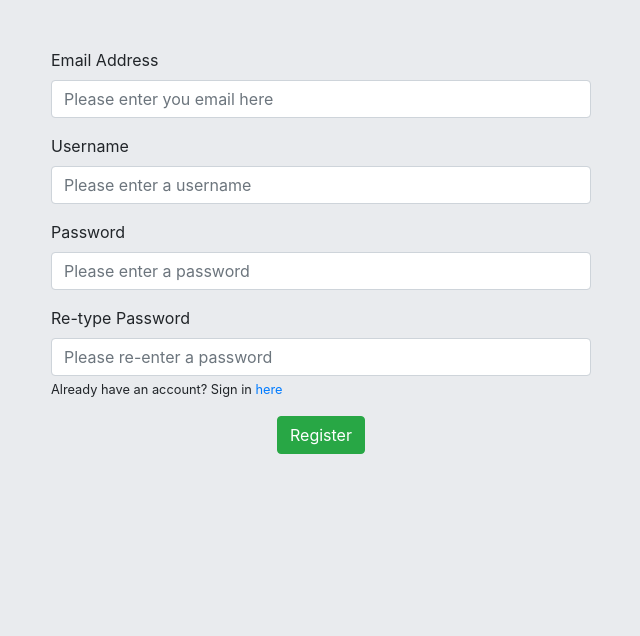
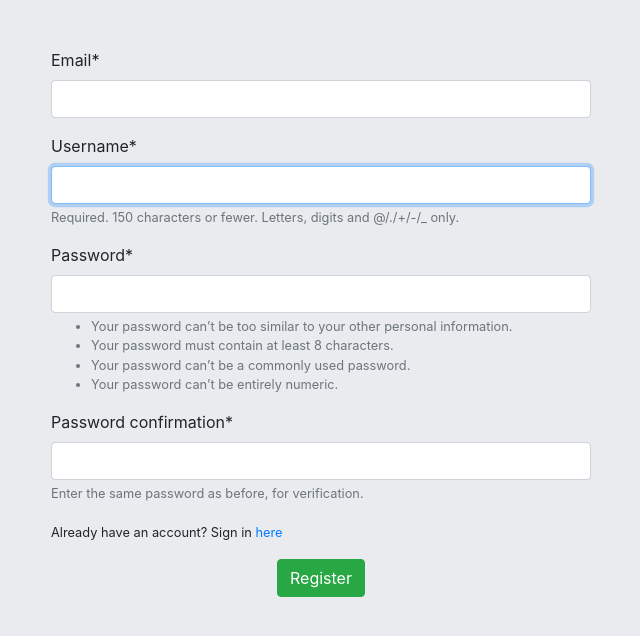
Before and after one commit to brozzi24/socialTestProject, a Django app: page /accounts/register in a window 1280 px wide. Shown: the part 56-692 px from the top of the page, without its empty margins (319-959 px from the left). Run offline with Django 3.2, Linux system fonts and the light colour scheme; some libraries are stand-ins or nearby versions.

Commit message:
update the register and signin forms

```diff
--- a/requirements.txt
+++ b/requirements.txt
@@ -3,3 +3,4 @@ psycopg2==2.8.4
 psycopg2-binary==2.8.4
 black==19.10b0
 pytz==2019.3
+django-crispy-forms==1.8.0
--- /dev/null
+++ b/social_app/accounts/forms.py
@@ -0,0 +1,36 @@
+from django import forms
+from django.contrib.auth.forms import UserCreationForm
+from django.contrib.auth.models import User
+from django.core.exceptions import ValidationError
+from django.contrib.auth import authenticate
+from django.contrib import messages
+
+class RegisterForm(UserCreationForm):
+    email = forms.EmailField(required=True,)
+
+    class Meta:
+        model = User
+        fields = ['email','username','password1','password2']
+
+
+
+class SignInForm(forms.Form):
+    username = forms.CharField(max_length=150)
+    password = forms.CharField(widget=forms.PasswordInput)
+
+    def clean(self):
+        # Grab data from form
+        super(SignInForm,self).clean()
+
+        # Get specific fields in form
+        username = self.cleaned_data.get('username')
+        password = self.cleaned_data.get('password')
+
+        # Validate the user is a registered user
+        if username and password:
+            user = authenticate(username=username,password=password)
+            if not user:
+                raise forms.ValidationError("INVALID CREDENTIALS")
+
+        # Return any errors if they are found
+        return self.cleaned_data
--- a/social_app/accounts/views.py
+++ b/social_app/accounts/views.py
@@ -1,58 +1,52 @@
 from django.shortcuts import render, redirect
 from django.contrib import messages
 from django.contrib.auth.models import User, auth
+from . import forms
 
 # Create your views here.
 def register(request):
+    # Make sure user can only access when signed out
+    if request.user.is_authenticated:
+        return redirect('feed')
     if request.method == 'POST':
-        # Get the required form data
-        email = request.POST['email']
-        username = request.POST['username']
-        password1 = request.POST['password1']
-        password2 = request.POST['password2']
+        # Get form data
+        form = forms.RegisterForm(request.POST)
+        # Check if form input is valid
+        if form.is_valid():
+            form.save()
+            messages.success(request,'Your account has been registered, please sign in!')
+            return redirect('signIn')
+        else:
+            # Return back to the register page with the error messages
+            return render(request,'accounts/register.html', {'form':form})
+    else:
+        form = forms.RegisterForm
+        context = {
+            'form': form,
+        }
+        return render(request,'accounts/register.html',context)
 
-        # Check if email is already in use
-        if User.objects.filter(email=email).exists():
-            messages.error(request,'The email you entered is already in use')
-            return redirect('register')
-        else:
-            # Check if username is already in use
-            if User.objects.filter(username=username).exists():
-                messages.error(request, 'The username {} is already take'.format(username))
-                return redirect('register')
-            else:
-                # Check if passwords do not match
-                if password1 != password2:
-                    messages.error(request, 'The passwords you entered do not match')
-                    return redirect('register')
-                else:
-                    # Everything looks good create user object and save
-                    user = User.objects.create_user(email=email,username=username,password=password1)
-                    user.save()
-                    messages.success(request,'You are registerd now! Please sign in to view feed!')
-                    return render(request,'accounts/signIn.html')
-    else:
-        return render(request,'accounts/register.html')
 
 def signIn(request):
+    # Make sure user can only access when signed out
+    if request.user.is_authenticated:
+        return redirect('feed')
     if request.method == 'POST':
-        # Get the required form data
-        username = request.POST['username']
-        password = request.POST['password']
+        # Get form data
+        form = forms.SignInForm(request.POST)
 
-        # Authenticate user
-        user = auth.authenticate(username=username,password=password)
-        if user is not None:
-            auth.login(request, user)
-            messages.success(request,'You are now logged in')
+        if form.is_valid():
+            username = form.cleaned_data.get('username')
+            password = form.cleaned_data.get('password')
+            user = auth.authenticate(username=username,password=password)
+            auth.login(request,user)
+            messages.success(request,'You are now signed in!')
             return redirect('feed')
         else:
-            messages.error(request,'Invalid Credentials')
-            return redirect('signIn')
-    if request.user.is_authenticated:
-        return redirect('feed')
+            return render(request,'accounts/signIn.html',{'form':form})
     else:
-        return render(request, 'accounts/signIn.html')
+        form = forms.SignInForm
+        return render(request, 'accounts/signIn.html', {'form':form})
 
 def signOut(request):
     if request.method == 'POST':
--- a/social_app/posts/views.py
+++ b/social_app/posts/views.py
@@ -43,7 +43,7 @@ def createPost(request):
                 'New Post!',
                 '{} has created a new post: \n {}'.format(author.username, text),
                 'no-reply@testproject.com',
-                user_email_list,
+                set(user_email_list),
                 fail_silently=False,
             )
         return redirect('feed')
--- a/social_app/socialApp/settings.py
+++ b/social_app/socialApp/settings.py
@@ -39,6 +39,7 @@ INSTALLED_APPS = [
     'django.contrib.staticfiles',
     'accounts.apps.AccountsConfig',
     'posts.apps.PostsConfig',
+    'crispy_forms',
 ]
 
 MIDDLEWARE = [
@@ -118,7 +119,7 @@ USE_L10N = True
 
 USE_TZ = True
 
-
+CRISPY_TEMPLATE_PACK =  'bootstrap4'
 # Static files (CSS, JavaScript, Images)
 # https://docs.djangoproject.com/en/2.2/howto/static-files/
 
--- a/social_app/templates/accounts/register.html
+++ b/social_app/templates/accounts/register.html
@@ -1,4 +1,5 @@
     {% extends 'base.html' %}
+    {% load crispy_forms_tags %}
     {% block content %}
     {% include 'partials/_alerts.html' %}
     <div class="container">
@@ -8,20 +9,16 @@
                 <form action="{% url 'register' %}" method="POST">
                     {% csrf_token %}
                     <div class="form-group">
-                        <label for="email">Email Address</label>
-                        <input type="email" name="email" class="form-control" placeholder="Please enter you email here">
+                        {{ form.email | as_crispy_field }}
                     </div>
                     <div class="form-group">
-                        <label for="username">Username</label>
-                        <input type="text" name="username" class="form-control" placeholder="Please enter a username">
+                        {{ form.username | as_crispy_field }}
                     </div>
                     <div class="form-group">
-                        <label for="password1">Password</label>
-                        <input type="password"  name="password1" class="form-control" placeholder="Please enter a password">
+                        {{ form.password1 | as_crispy_field }}
                     </div>
                     <div class="form-group">
-                        <label for="password2">Re-type Password</label>
-                        <input type="password"  name="password2" class="form-control" placeholder="Please re-enter a password">
+                        {{ form.password2 | as_crispy_field }}
                         <small>Already have an account? Sign in <a href="{% url 'signIn' %}">here</a></small>
                     </div>
                     <div class="text-center">
```
Also changed, not shown: social_app/posts/forms.py (added, +14 -0 lines), social_app/templates/accounts/signIn.html (+4 -4 lines), social_app/templates/partials/_formErrors.html (added, +11 -0 lines), social_app/posts/migrations/0003_auto_20191118_1616.py (added).
